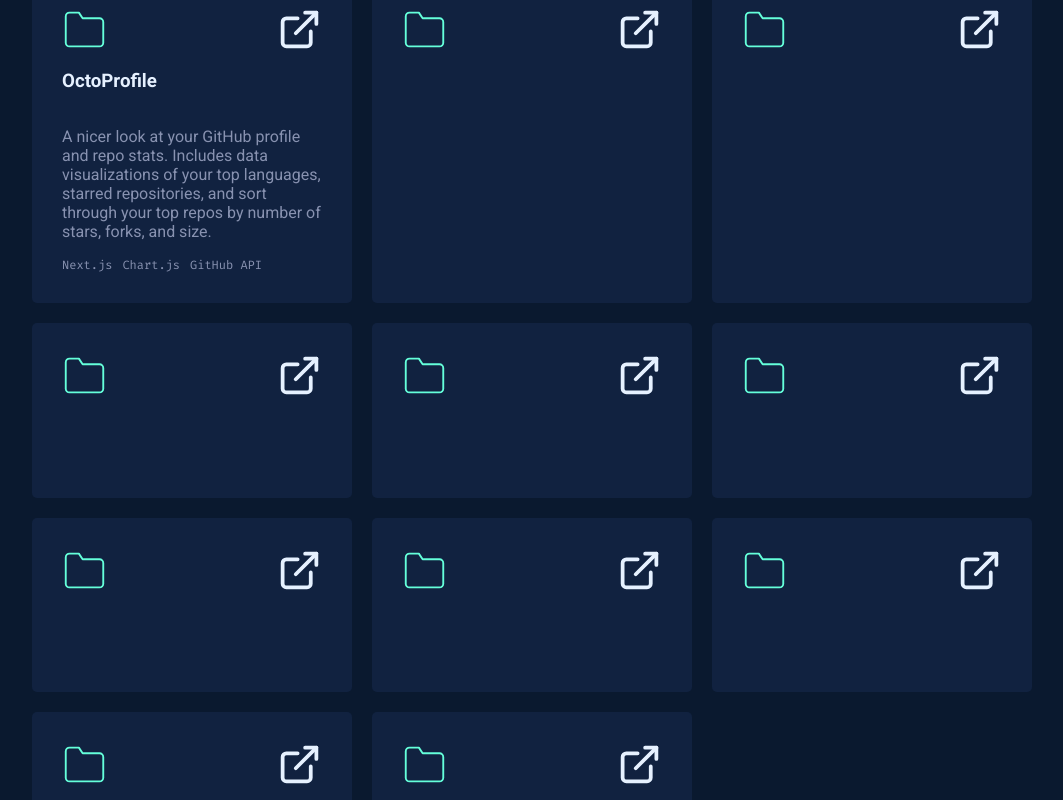
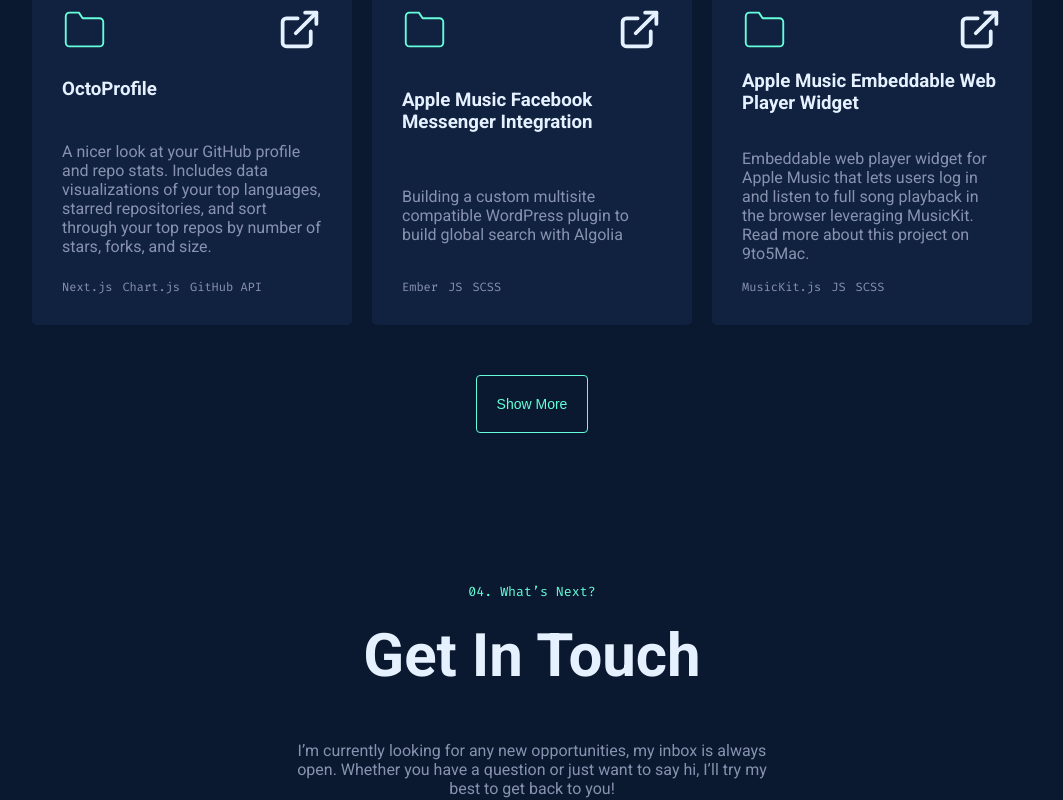
Before and after one commit to mohiulislam/my-portfolio, a React (Create React App) app: page / in a window 1280 px wide. Shown: the part 3940-4740 px from the top of the page, without its empty margins (108-1171 px from the left). Built offline with nearby package versions, Linux system fonts and the light colour scheme.

Commit message:
show more show less added

```diff
--- a/package.json
+++ b/package.json
@@ -36,5 +36,8 @@
       "last 1 firefox version",
       "last 1 safari version"
     ]
+  },
+  "devDependencies": {
+    "react-router-dom": "^6.8.1"
   }
 }
--- a/src/components/Button.jsx
+++ b/src/components/Button.jsx
@@ -1,7 +1,9 @@
 import { StyledButton } from "./StyledComponent/StyledButton";
-export default function Button({ children, padding, margin }) {
+export default function Button({ children, padding, margin, handler }) {
   return (
-    <StyledButton margin={margin} padding={padding}>
+    <StyledButton onClick={()=>{
+    handler()
+    }} margin={margin} padding={padding}>
       {children}
     </StyledButton>
   );
--- a/src/components/OtherProjectCollection.jsx
+++ b/src/components/OtherProjectCollection.jsx
@@ -1,8 +1,10 @@
-import React from "react";
+import React, { Fragment } from "react";
 import OtherProject from "./OtherProject";
 import { StyledProjectCollection } from "./StyledComponent/StyledProjectCollection";
-
+import { useState } from "react";
+import Button from "./Button";
 function OtherProjectCollection() {
+  const [Revealed, setReveal] = useState(false);
   return (
     <StyledProjectCollection>
       <h2>Other Noteworthy Projects</h2>
@@ -44,56 +46,101 @@
           ]}
         />
         <OtherProject
-          heading=""
-          description=""
-          technology={[<li></li>, <li></li>, <li></li>]}
+          heading="Apple Music Facebook Messenger Integration"
+          description="Building a custom multisite compatible WordPress plugin to build global search with Algolia"
+          technology={[<li>Ember</li>, <li>JS</li>, <li>SCSS</li>]}
         />
         <OtherProject
-          heading=""
-          description=""
-          technology={[<li></li>, <li></li>, <li></li>]}
+          heading="Apple Music Embeddable Web Player Widget"
+          description="Embeddable web player widget for Apple Music that lets users log in and listen to full song playback in the browser leveraging MusicKit. Read more about this project on 9to5Mac."
+          technology={[<li>MusicKit.js</li>, <li>JS</li>, <li>SCSS</li>]}
+        />
+        {Revealed ? (
+          <Fragment>
+            <OtherProject
+              heading="Blistabloc"
+              description="Custom WordPress theme and e-commerce site built with Timber and WooCommerce for blistabloc, a start-up selling the only reactive shoe insert that prevents blisters from forming."
+              technology={[
+                <li>WordPress</li>,
+                <li>Timber</li>,
+                <li>WooCommerce</li>,
+              ]}
             />
             <OtherProject
-          heading=""
-          description=""
-          technology={[<li></li>, <li></li>, <li></li>]}
+              heading="Blistabloc"
+              description="Custom WordPress theme and e-commerce site built with Timber and WooCommerce for blistabloc, a start-up selling the only reactive shoe insert that prevents blisters from forming."
+              technology={[
+                <li>WordPress</li>,
+                <li>Timber</li>,
+                <li>WooCommerce</li>,
+              ]}
             />
             <OtherProject
-          heading=""
-          description=""
-          technology={[<li></li>, <li></li>, <li></li>]}
+              heading="Blistabloc"
+              description="Custom WordPress theme and e-commerce site built with Timber and WooCommerce for blistabloc, a start-up selling the only reactive shoe insert that prevents blisters from forming."
+              technology={[
+                <li>WordPress</li>,
+                <li>Timber</li>,
+                <li>WooCommerce</li>,
+              ]}
             />
             <OtherProject
-          heading=""
-          description=""
-          technology={[<li></li>, <li></li>, <li></li>]}
+              heading="Blistabloc"
+              description="Custom WordPress theme and e-commerce site built with Timber and WooCommerce for blistabloc, a start-up selling the only reactive shoe insert that prevents blisters from forming."
+              technology={[
+                <li>WordPress</li>,
+                <li>Timber</li>,
+                <li>WooCommerce</li>,
+              ]}
             />
             <OtherProject
-          heading=""
-          description=""
-          technology={[<li></li>, <li></li>, <li></li>]}
+              heading="Blistabloc"
+              description="Custom WordPress theme and e-commerce site built with Timber and WooCommerce for blistabloc, a start-up selling the only reactive shoe insert that prevents blisters from forming."
+              technology={[
+                <li>WordPress</li>,
+                <li>Timber</li>,
+                <li>WooCommerce</li>,
+              ]}
             />
             <OtherProject
-          heading=""
-          description=""
-          technology={[<li></li>, <li></li>, <li></li>]}
+              heading="Blistabloc"
+              description="Custom WordPress theme and e-commerce site built with Timber and WooCommerce for blistabloc, a start-up selling the only reactive shoe insert that prevents blisters from forming."
+              technology={[
+                <li>WordPress</li>,
+                <li>Timber</li>,
+                <li>WooCommerce</li>,
+              ]}
             />
             <OtherProject
-          heading=""
-          description=""
-          technology={[<li></li>, <li></li>, <li></li>]}
+              heading="Blistabloc"
+              description="Custom WordPress theme and e-commerce site built with Timber and WooCommerce for blistabloc, a start-up selling the only reactive shoe insert that prevents blisters from forming."
+              technology={[
+                <li>WordPress</li>,
+                <li>Timber</li>,
+                <li>WooCommerce</li>,
+              ]}
             />
             <OtherProject
-          heading=""
-          description=""
-          technology={[<li></li>, <li></li>, <li></li>]}
+              heading="Blistabloc"
+              description="Custom WordPress theme and e-commerce site built with Timber and WooCommerce for blistabloc, a start-up selling the only reactive shoe insert that prevents blisters from forming."
+              technology={[
+                <li>WordPress</li>,
+                <li>Timber</li>,
+                <li>WooCommerce</li>,
+              ]}
             />
-        <OtherProject
-          heading=""
-          description=""
-          technology={[<li></li>, <li></li>, <li></li>]}
-        />
+          </Fragment>
+        ) : null}
       </div>
+      <Button
+        padding="20px"
+        handler={() => {
+          Revealed ? setReveal(false) : setReveal(true);
+        }}
+        margin="50px auto"
+      >
+        {Revealed ? "Show less" : "Show More"}
+      </Button>
     </StyledProjectCollection>
   );
 }
--- a/src/components/StyledComponent/StyledProjectCollection.js
+++ b/src/components/StyledComponent/StyledProjectCollection.js
@@ -1,5 +1,8 @@
 import styled from "styled-components";
 export const StyledProjectCollection = styled.div`
+button{
+display: block;
+}
   h2 {
     text-align: center;
   }
```
Also changed, not shown: 1 other file (tests, documents, lock files or other folders). Lines whose indentation alone changed are shown as unchanged.
